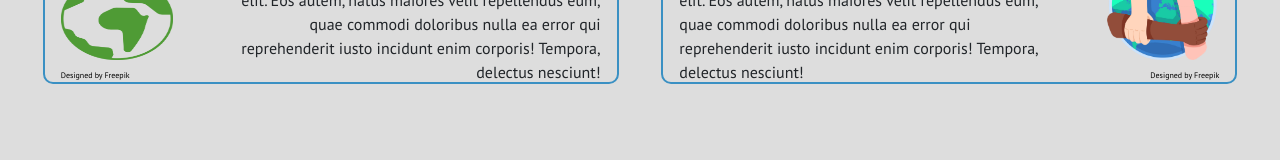
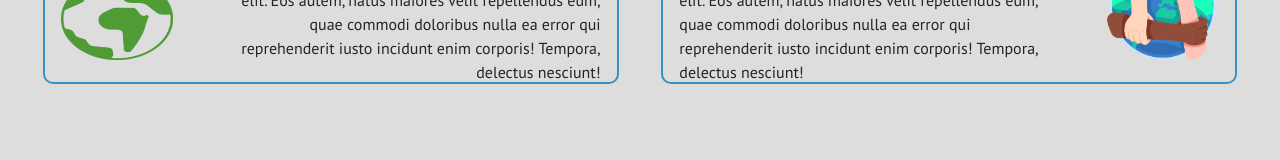
Before and after one commit to guilhermesantos0/pi_2sem, a React (Create React App) app: page / in a window 1280 px wide. Shown: the part 576-736 px from the top of the page. Built offline with nearby package versions, Linux system fonts and the light colour scheme; a web font is replaced by a local one.

Commit message:
nao lembro

```diff
--- a/src/pages/Home.jsx
+++ b/src/pages/Home.jsx
@@ -32,7 +32,6 @@ function Home() {
             <div className="pub_content_area">
               <div className="pub_image_area">
                 <img src={sustentability} alt="" />
-                <a href="http://www.freepik.com">Designed by Freepik</a>
               </div>
               <div className='pub_text'>Lorem ipsum dolor sit amet, consectetur adipisicing elit. Eos autem, natus maiores velit repellendus eum, quae commodi doloribus nulla ea error qui reprehenderit iusto incidunt enim corporis! Tempora, delectus nesciunt!</div>
             </div>
@@ -46,7 +45,6 @@ function Home() {
             <div className="pub_content_area">
               <div className="pub_image_area">
                 <img src={socialPolitics} alt="" />
-                <a href="http://www.freepik.com">Designed by Freepik</a>
               </div>
               <div className='pub_text'>Lorem ipsum dolor sit amet, consectetur adipisicing elit. Eos autem, natus maiores velit repellendus eum, quae commodi doloribus nulla ea error qui reprehenderit iusto incidunt enim corporis! Tempora, delectus nesciunt!</div>
             </div>
--- a/src/styles/components/Navbar.css
+++ b/src/styles/components/Navbar.css
@@ -121,7 +121,7 @@ li, span, .icon{
     .Navbar .menu.open{
         width: 100vw;
         height: 100vh;
-        margin-top: 5vh;
+        margin-top: 7vh;
 
         display: flex;
         flex-direction: column;
@@ -155,7 +155,6 @@ li, span, .icon{
 
     .open_menu{
         width: 100%;
-
         height: 10vh;
 
         display: flex;
@@ -170,6 +169,8 @@ li, span, .icon{
 
         position: absolute;
         right: 2vh;
+
+        outline: none;
     }
 
     .selected_tab{
```
